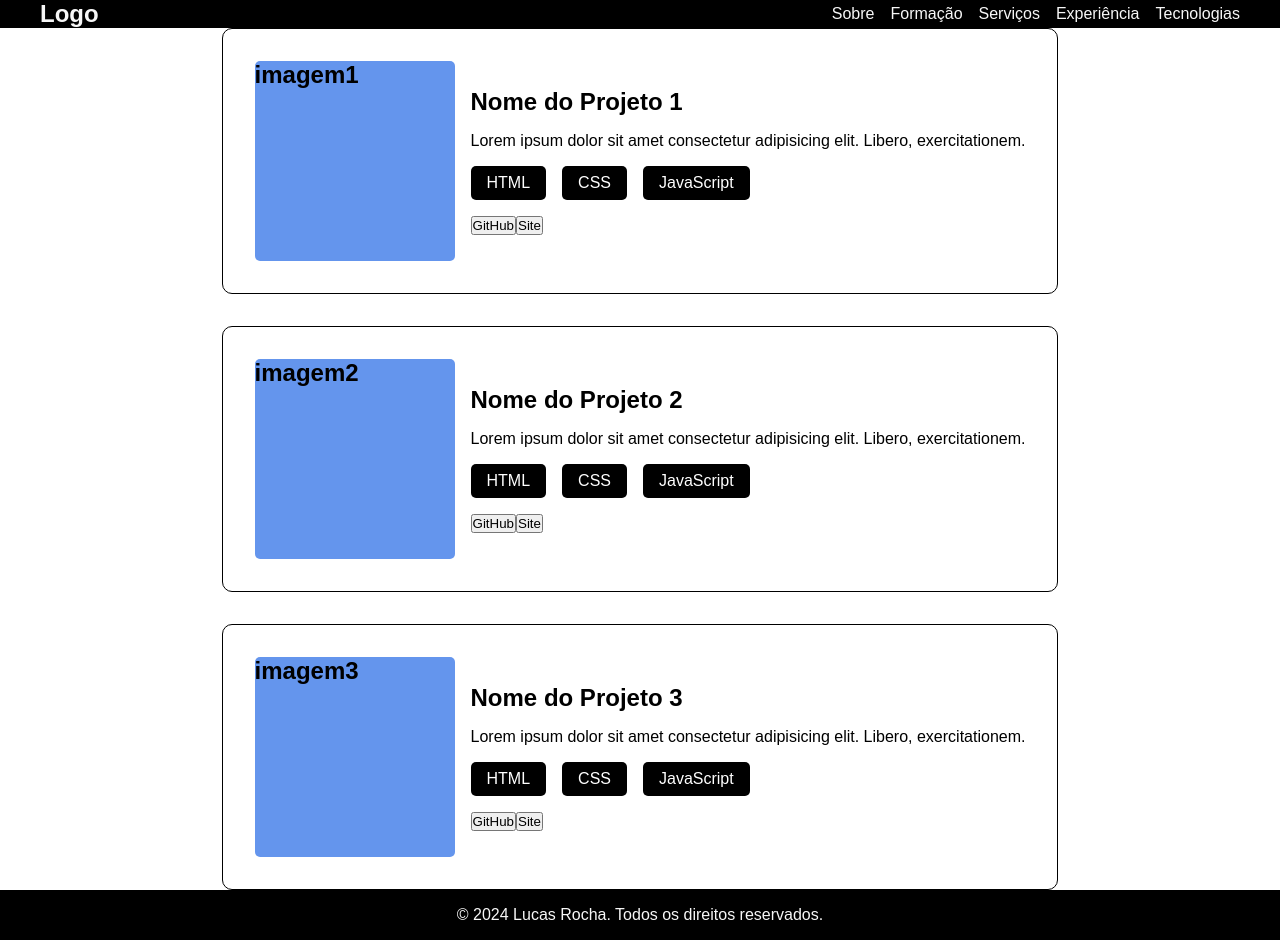
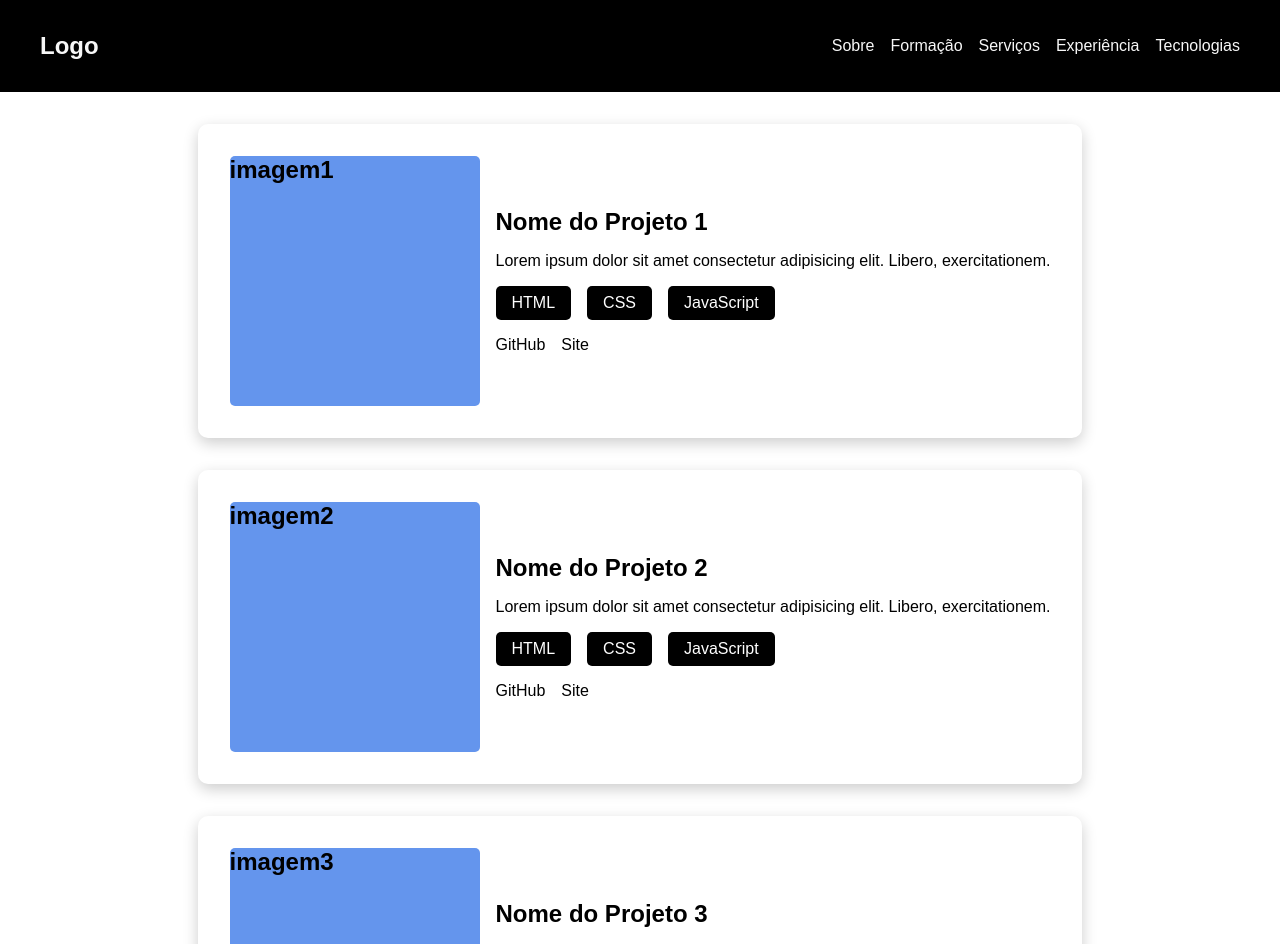
Before and after one commit to lucasrochabz/portfolio, a React (Vite) app: page / in a window 1280 px wide. Shown: the top 944 px of the page. Built offline with nearby package versions, Linux system fonts and the light colour scheme.

Commit message:
atualizando layout do card de projetos

```diff
--- a/src/components/Footer/Footer.css
+++ b/src/components/Footer/Footer.css
@@ -1,6 +1,7 @@
 .footer {
   background-color: #000;
-  color: #f7f7f7;
+  color: #525252;
+  font-size: 1.2rem;
   text-align: center;
-  padding: 1rem;
+  padding: 2rem;
 }
--- a/src/components/Header/Header.css
+++ b/src/components/Header/Header.css
@@ -4,6 +4,7 @@
 
 .header-bg {
   background-color: #000;
+  padding: 2rem 0;
 }
 
 .header {
--- a/src/components/ProjectCard/ProjectCard.css
+++ b/src/components/ProjectCard/ProjectCard.css
@@ -1,7 +1,7 @@
 .project-card {
   display: flex;
   justify-content: center;
-  border: 1px solid #000;
+  box-shadow: 0px 5px 15px rgba(0, 0, 0, 0.2);
   padding: 2rem;
   gap: 1rem;
   flex-wrap: wrap;
@@ -10,8 +10,8 @@
 }
 
 .project-card figure {
-  height: 200px;
-  width: 200px;
+  height: 250px;
+  width: 250px;
   background-color: cornflowerblue;
   border-radius: 5px;
 }
@@ -34,3 +34,18 @@
   padding: 0.5rem 1rem;
   border-radius: 5px;
 }
+
+.external-links {
+  display: flex;
+  gap: 1rem;
+}
+
+.external-links a {
+  text-decoration: none;
+  color: #000;
+  transition: 0.3s;
+}
+
+.external-links a:hover {
+  border-bottom: 1px solid #000;
+}
--- a/src/components/ProjectCard/ProjectCard.jsx
+++ b/src/components/ProjectCard/ProjectCard.jsx
@@ -19,9 +19,9 @@ export const ProjectCard = ({ project }) => {
               <li key={index}>{tool}</li>
             ))}
           </ul>
-          <div className="controls">
-            <button>GitHub</button>
-            <button>Site</button>
+          <div className="external-links">
+            <a href="#">GitHub</a>
+            <a href="#">Site</a>
           </div>
         </div>
       </div>
--- a/src/components/ProjectList/ProjectList.css
+++ b/src/components/ProjectList/ProjectList.css
@@ -3,4 +3,5 @@
   flex-direction: column;
   align-items: center;
   gap: 2rem;
+  padding: 2rem 0;
 }
```
